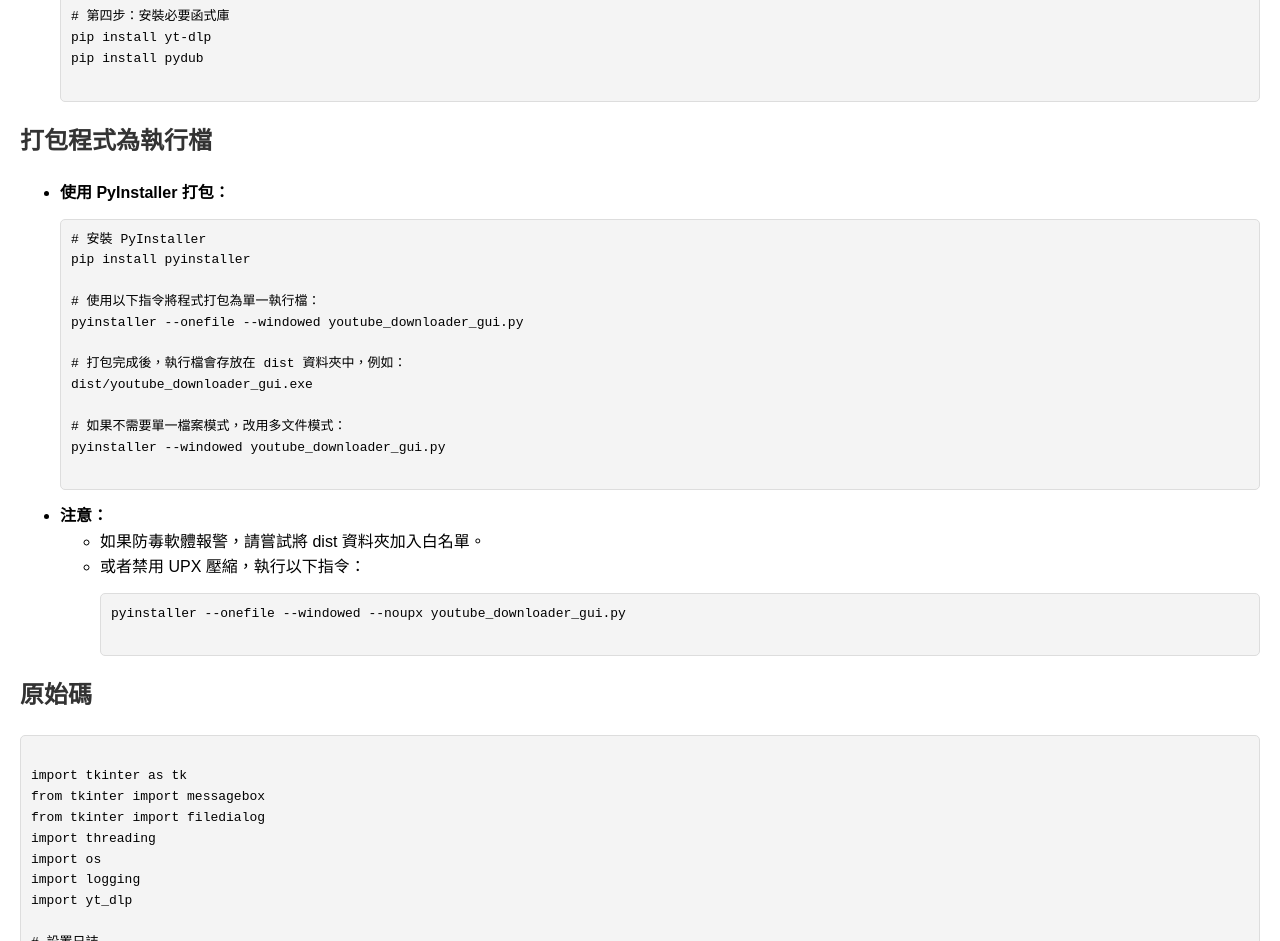
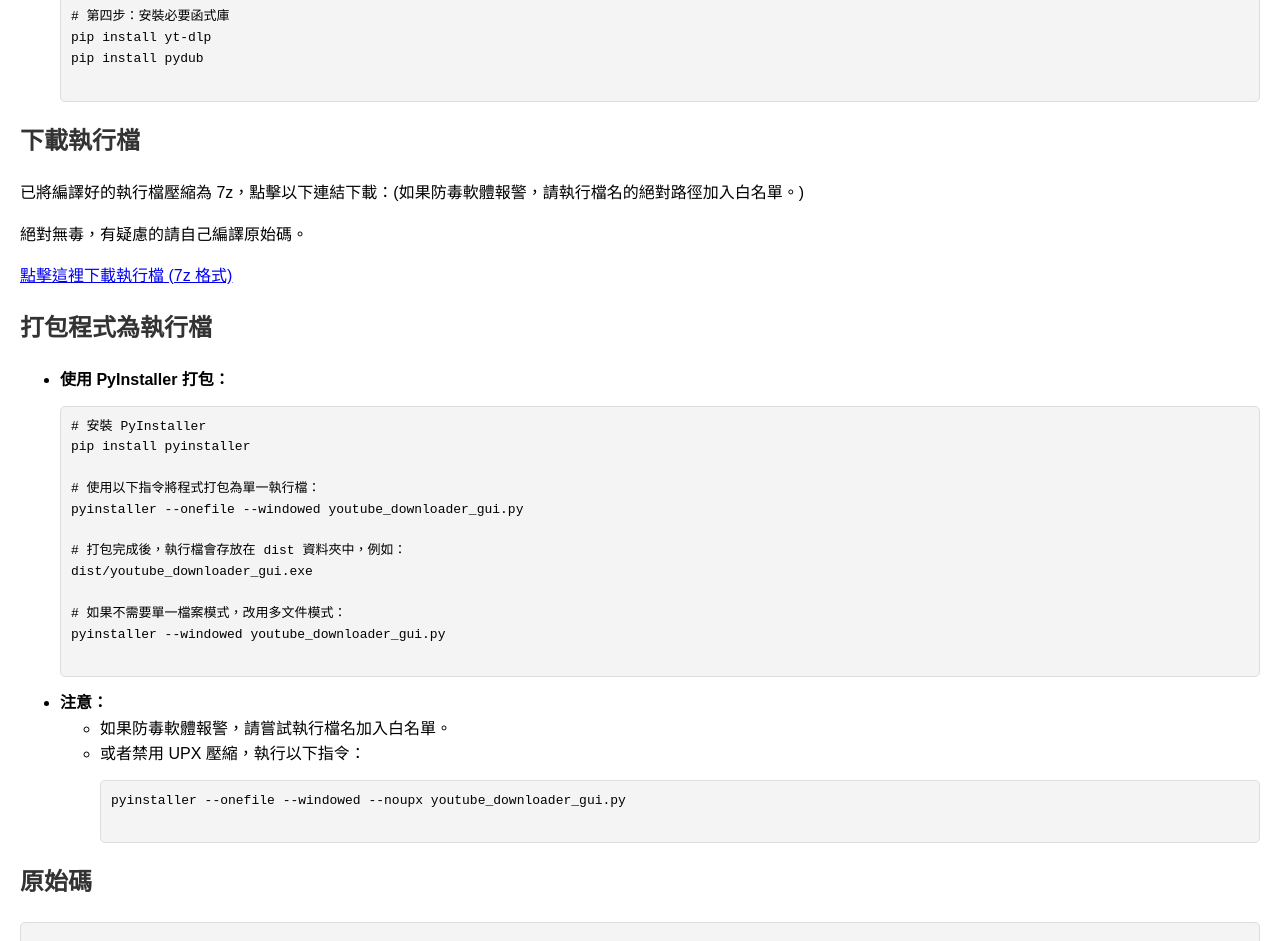
Before and after one commit to henryhsu0228/HenryHsu_markmap, a plain HTML site: page youtube_downloader_gui_with_packaging_zh.html in a window 1280 px wide. Shown: the part 660-1601 px from the top of the page. Drawn offline with Linux system fonts and the light colour scheme.

Commit message:
在mp3下載網頁中加入 binaries

```diff
--- a/youtube_downloader_gui_with_packaging_zh.html
+++ b/youtube_downloader_gui_with_packaging_zh.html
@@ -62,6 +62,12 @@ pip install pydub
             </pre>
         </ul>
     </div>
+    <h2>下載執行檔</h2>
+    <p>已將編譯好的執行檔壓縮為 7z，點擊以下連結下載：(如果防毒軟體報警，請執行檔名的絕對路徑加入白名單。)</p>
+    <p>絕對無毒，有疑慮的請自己編譯原始碼。</p>
+    <a href="https://github.com/henryhsu0228/HenryHsu_markmap/raw/main/binaries/youtube_downloader_mp3_sub_added.7z" download>
+        點擊這裡下載執行檔 (7z 格式)
+    </a>
     <h2>打包程式為執行檔</h2>
     <div class="packaging">
         <ul>
@@ -81,7 +87,7 @@ pyinstaller --windowed youtube_downloader_gui.py
             </pre>
             <li><strong>注意：</strong></li>
             <ul>
-                <li>如果防毒軟體報警，請嘗試將 dist 資料夾加入白名單。</li>
+                <li>如果防毒軟體報警，請嘗試執行檔名加入白名單。</li>
                 <li>或者禁用 UPX 壓縮，執行以下指令：</li>
                 <pre>
 pyinstaller --onefile --windowed --noupx youtube_downloader_gui.py
```
